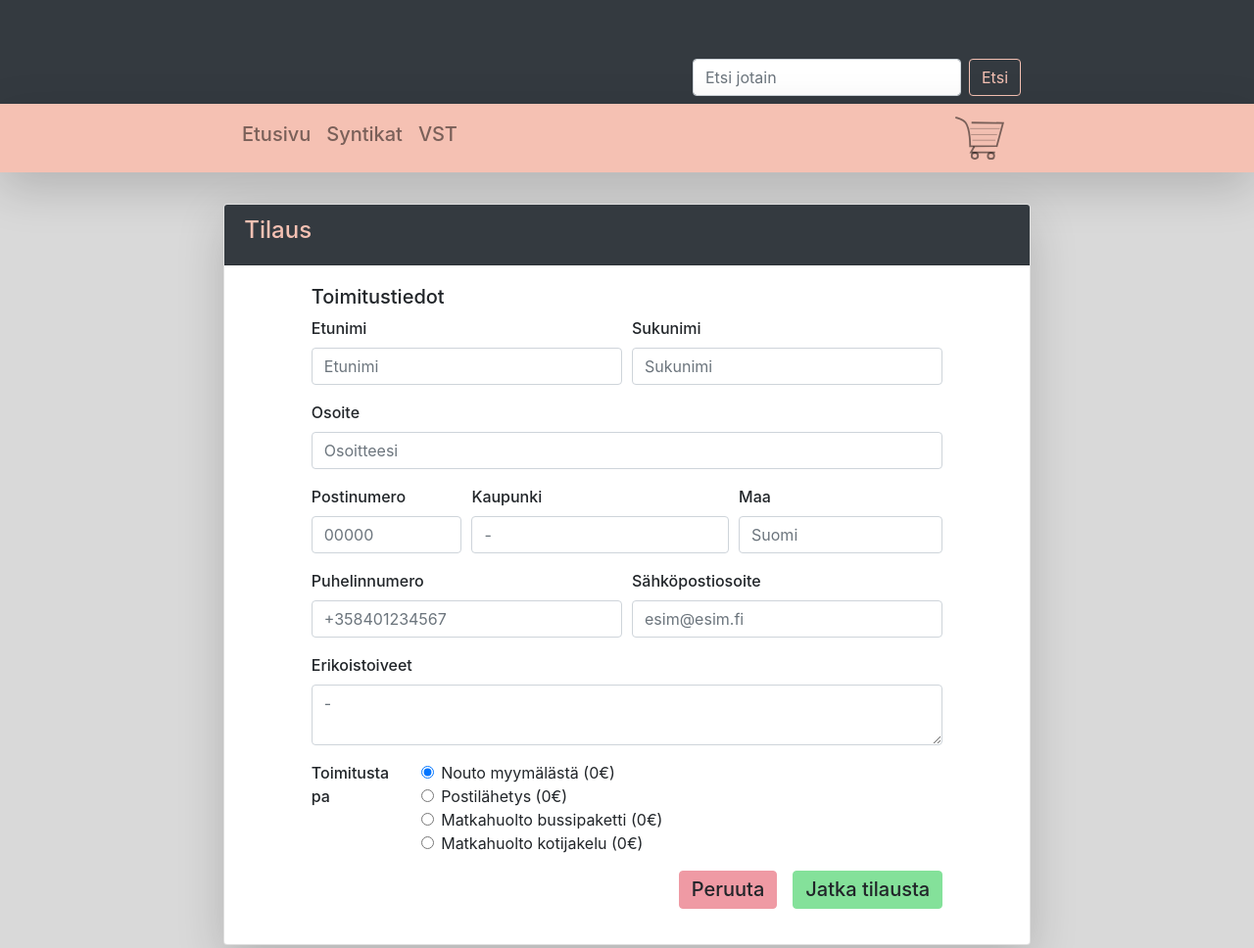
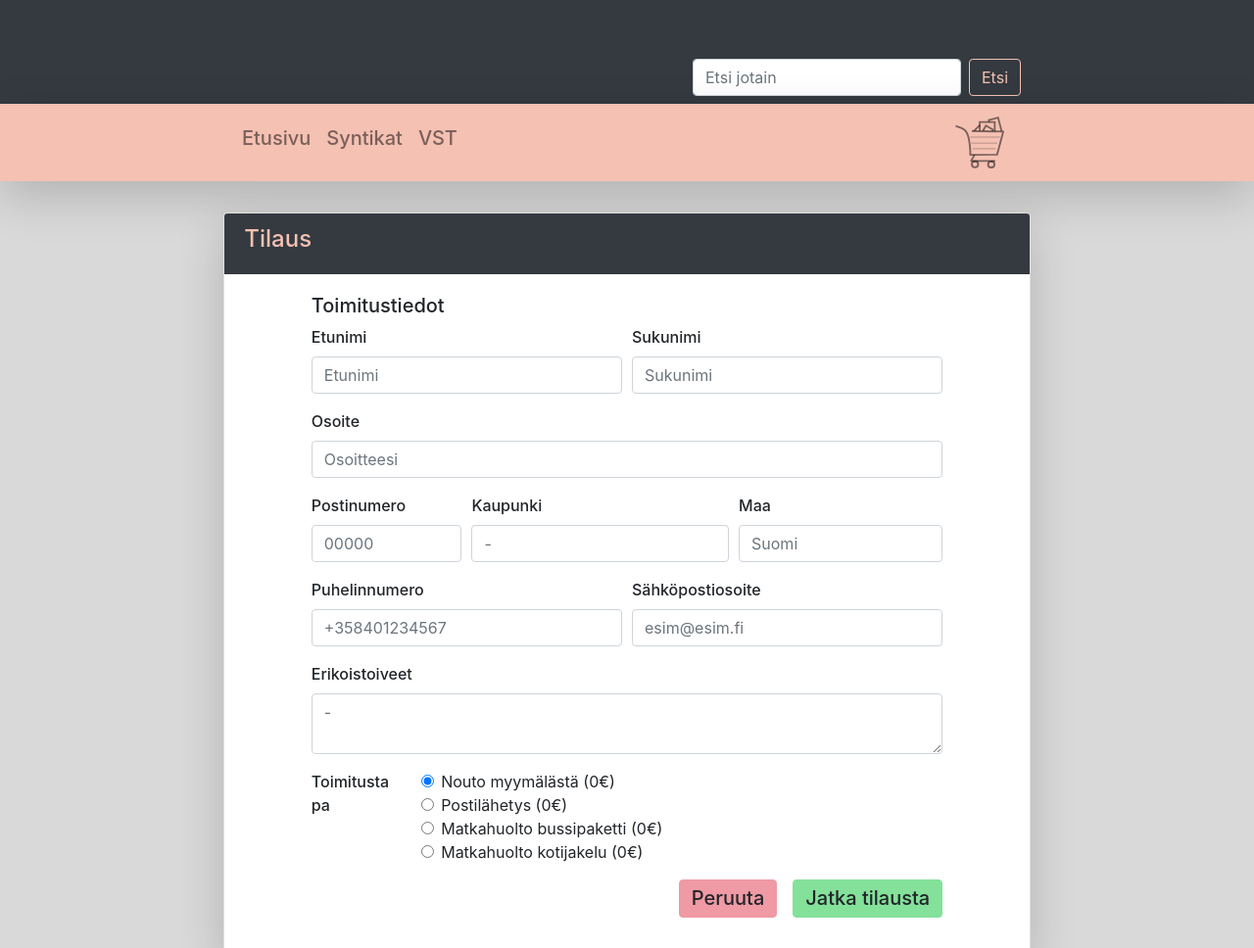
Before and after one commit to antipoppi/web-visualization, a website: page h11_harjoitustyo/src/views/tilaus.html in a window 1280 px wide. Shown: the part 132-1100 px from the top of the page at 98% size. Drawn offline with Linux system fonts and the light colour scheme.

Commit message:
päivitetty navbarin svg tilaus ja tilausvahvistus-sivuille

```diff
--- a/h11_harjoitustyo/src/views/tilaus.html
+++ b/h11_harjoitustyo/src/views/tilaus.html
@@ -54,15 +54,17 @@
             <!-- Right Side Of Navbar -->
             <a class="navbar-brand" href="ostoskori_empty.html">
                 <div id="shopping_cart_container">
-                    <svg xmlns="http://www.w3.org/2000/svg" viewBox="0 0 109.758 97.024">
-                        <g fill="#1a1a1a" fill-opacity="0.01" stroke="#1a1a1a">
-                            <g transform="translate(-47.838 -29.879)" stroke-width="4">
-                                <path style="mix-blend-mode:normal" d="M48.376 31.805s17.62 4.925 22.718 11.76C81.884 58.03 81.25 96.746 81.25 96.746l59.868-.529 13.88-51.803-70.54-.85"/>
-                                <path d="M90.638 96.718l-7.517 13.664h53.988"/>
-                                <ellipse cx="128.119" cy="118.219" rx="7.114" ry="6.684"/>
-                                <ellipse cx="91.819" cy="117.831" rx="7.114" ry="6.684"/>
+                    <svg xmlns="http://www.w3.org/2000/svg" viewBox="0 0 109.542 115.991">
+                        <g stroke="#1a1a1a" fill="none">
+                            <path d="M54.994 31.68V12.403h33.451v19.844" stroke-width="4"/>
+                            <path d="M103.753 32.543l-7.857-30.09L75.153 8.01l1.013 3.78M62.1 31.7l6.66-11.537 15.353 8.864-1.893 3.279M41.928 31.938L54.93 19.291" stroke-width="4"/>
+                            <g transform="translate(-47.456 -10.912)" stroke-width="4">
+                                <path style="mix-blend-mode:normal" d="M48.376 31.805s17.62 4.925 22.718 11.76C81.884 58.03 81.25 96.746 81.25 96.746l59.868-.529 13.88-51.803-70.54-.85" stroke-linejoin="round"/>
+                                <path d="M90.638 96.718l-7.517 13.664h53.988" stroke-linejoin="round"/>
+                                <ellipse cx="128.119" cy="118.219" rx="7.114" ry="6.684" stroke-linecap="round"/>
+                                <ellipse cx="91.819" cy="117.831" rx="7.114" ry="6.684" stroke-linecap="round"/>
                             </g>
-                            <path d="M33.404 27.054H99.84M35.601 40.506h58.2m-55.18 12.628h51.337" stroke-width="1.165"/>
+                            <path d="M33.786 46.02h66.436M35.983 59.472h58.2M39.002 72.1H90.34" stroke-width="1.165"/>
                         </g>
                     </svg>
                 </div>
```
Also changed, not shown: h11_harjoitustyo/src/views/tilausvahvistus.html (+10 -8 lines).
